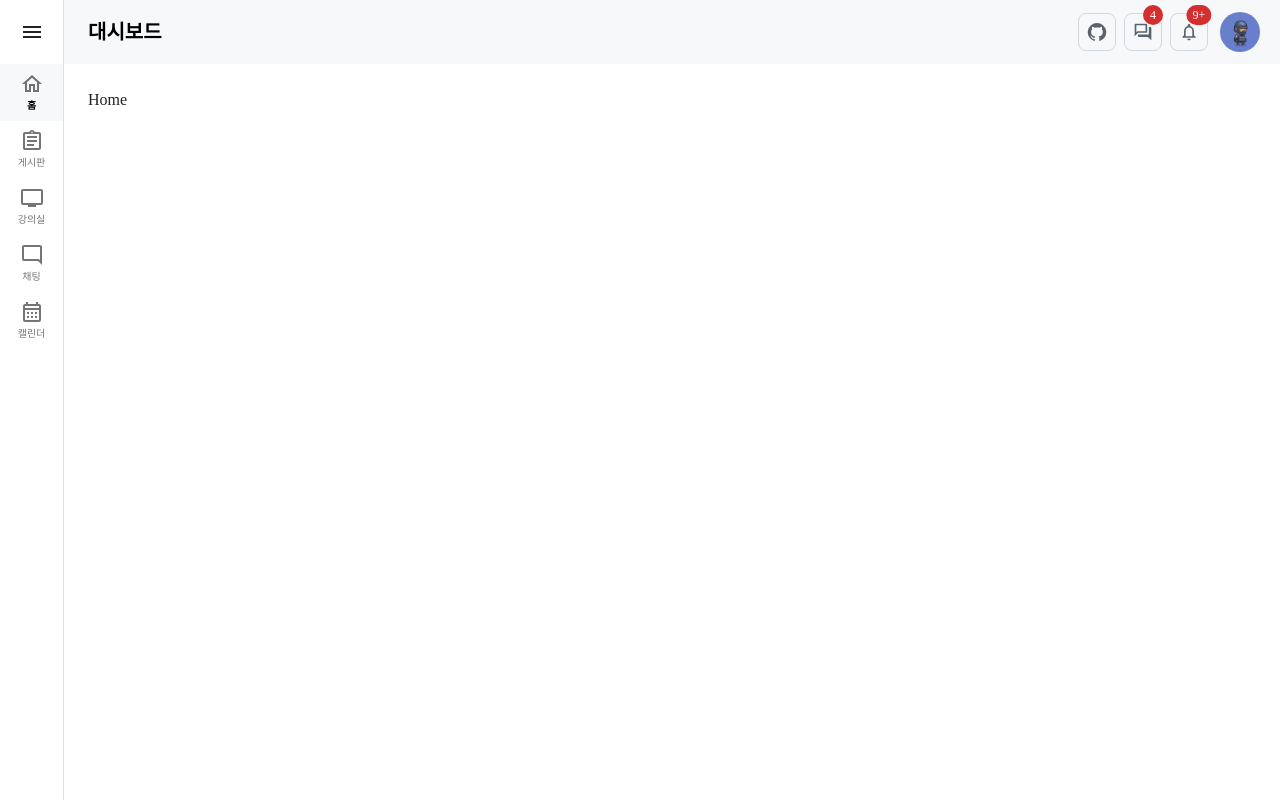
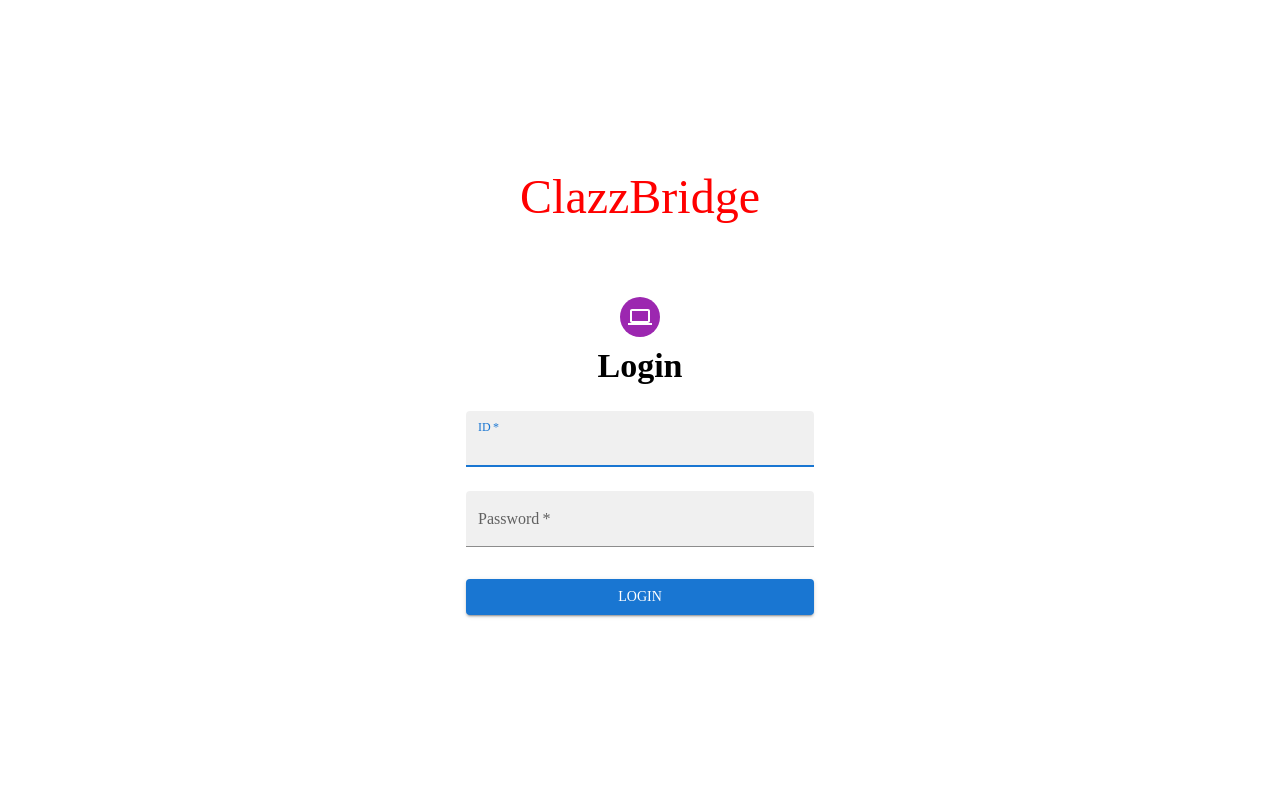
Before and after one commit to ClazzBridge/FrontEnd, a React (Create React App) app: page / in a window 1280 px wide. Built offline with nearby package versions, Linux system fonts and the light colour scheme; a web font is replaced by a local one.

Commit message:
1차PR 1차 수정

```diff
--- a/src/App.js
+++ b/src/App.js
@@ -1,6 +1,6 @@
 import "./App.css";
 import { SidebarProvider } from "./context/SidebarContext";
-// import Login from "./pages/login/Login";
+import Login from "./pages/login/Login";
 import Router from "./shared/Router";
 import { ThemeProvider, createTheme } from "@mui/material/styles";
 
@@ -12,11 +12,12 @@ const theme = createTheme({
 
 function App() {
   return (
-    // <Login/>
     <ThemeProvider theme={theme}>
-      <SidebarProvider>
-        <Router />
-      </SidebarProvider>
+      <Login>
+        <SidebarProvider>
+          <Router />
+        </SidebarProvider>
+      </Login>
     </ThemeProvider>
   );
 }
```
